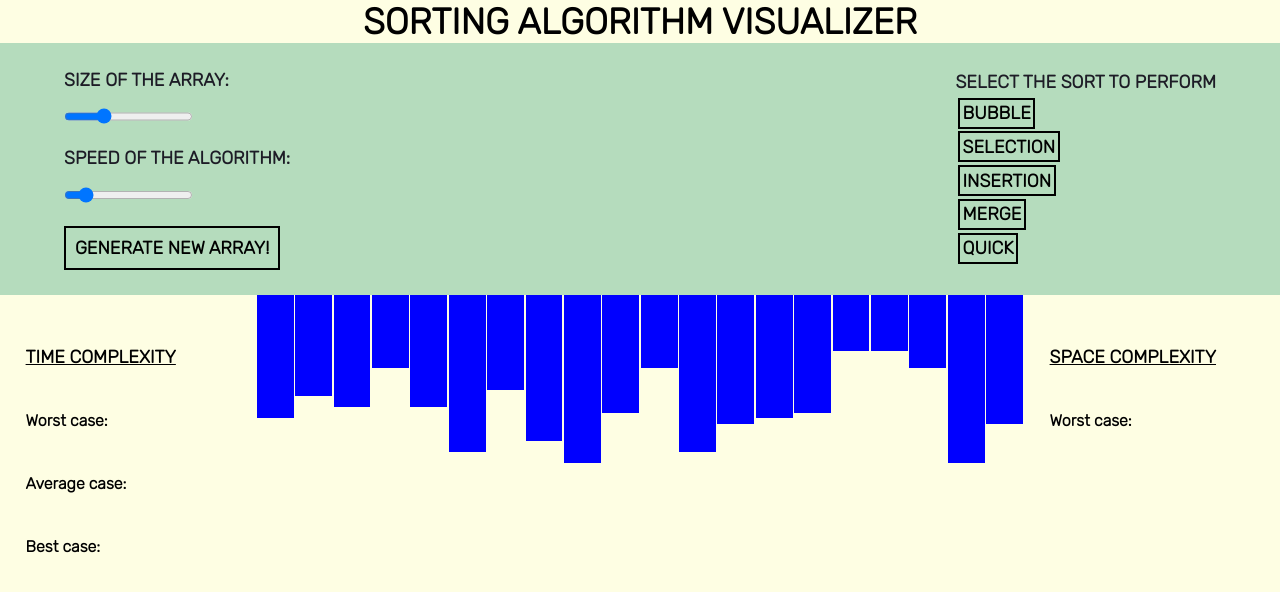
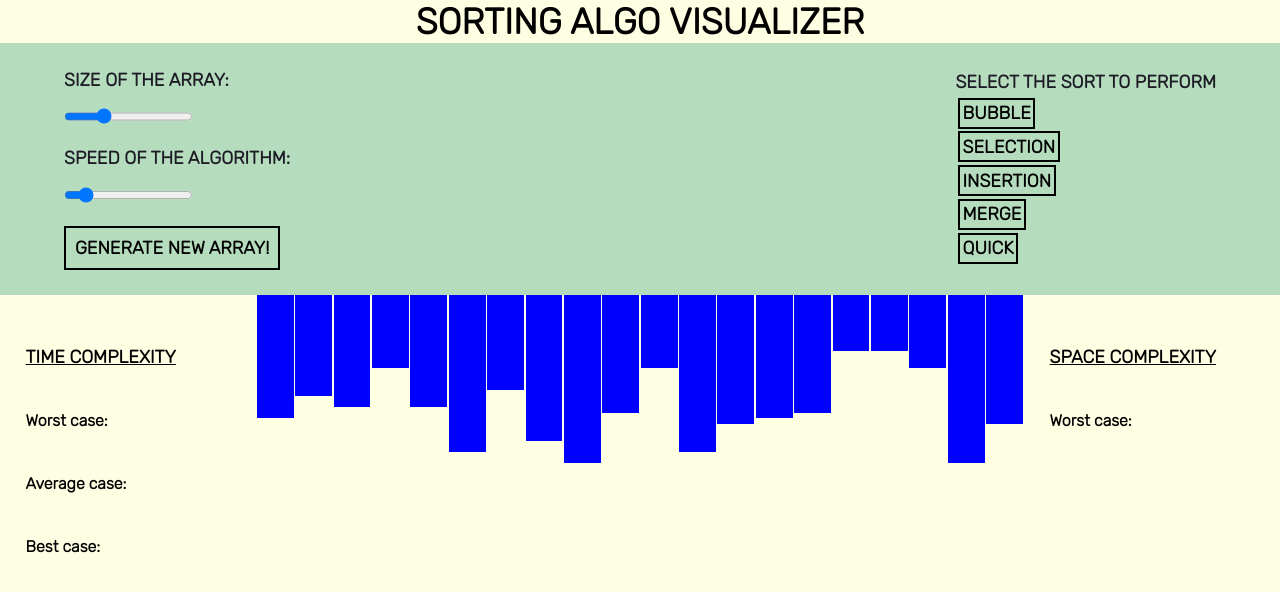
Before and after one commit to jojoking0210/Sorting_algo_VIsualizer, a plain HTML site: page index.html in a window 1280 px wide. Drawn offline with Linux system fonts and the light colour scheme.

Commit message:
Update index.html

```diff
--- a/index.html
+++ b/index.html
@@ -14,7 +14,7 @@
 <body>
 
     <header>
-        <h1>Sorting Algorithm Visualizer</h1>
+        <h1>Sorting Algo Visualizer</h1>
         <nav>
 
             <div class="arr_inputs">
```
